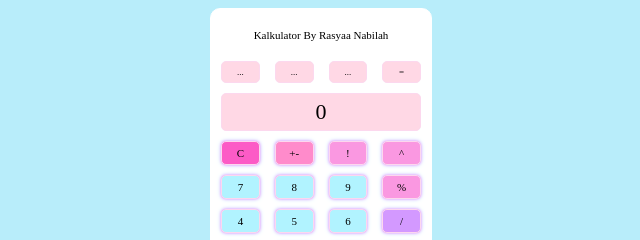
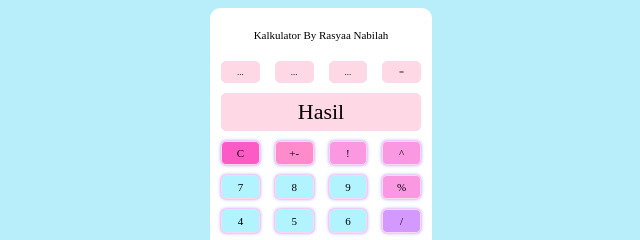
Before and after one commit to rasyaanabilah/kalkulator_rynlah13, a plain HTML site: page index.html in a window 1280 px wide. Shown: the top 240 px of the page, 319-959 px from the left. Drawn offline with Linux system fonts and the light colour scheme.

Commit message:
index.html

```diff
--- a/index.html
+++ b/index.html
@@ -19,7 +19,7 @@
 
         </div>
         <div class="wrapper">
-            <div id="hasil" class="tombol tombol-nonaktif bg-abu">0</div>
+            <div id="hasil" class="tombol tombol-nonaktif bg-abu">Hasil</div>
         </div>
         <div id="blok-tombol">
             <div class="wrapper">
```
